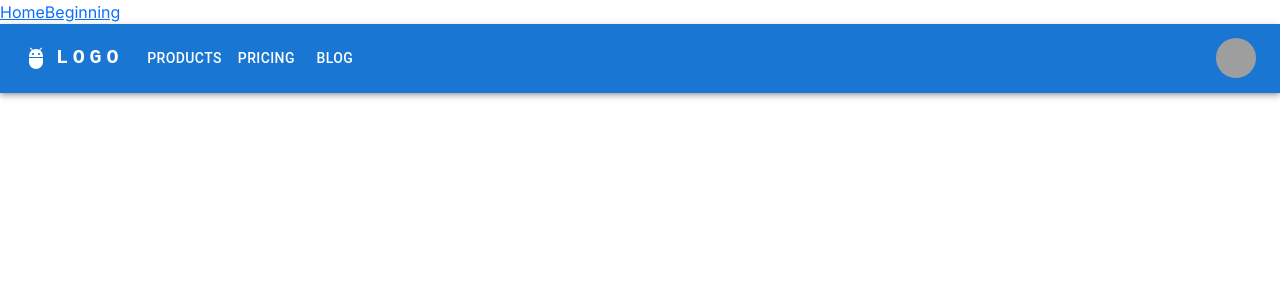
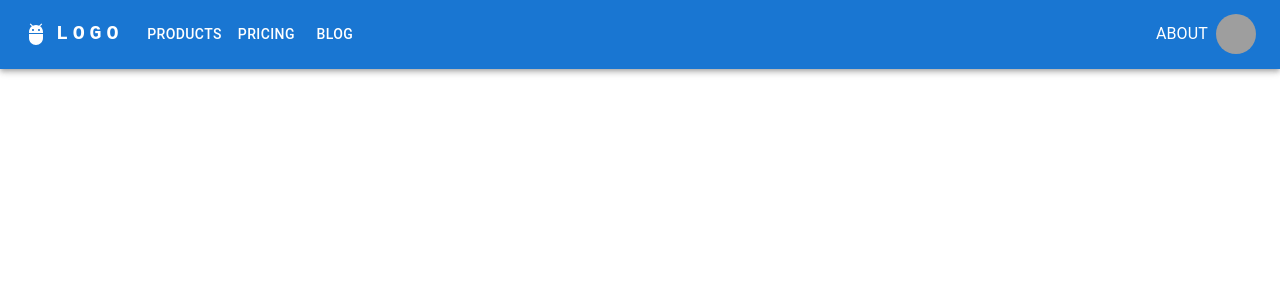
Before and after one commit to kristofer11/kardia2.0, a Next.js app: page / in a window 1280 px wide. Shown: the top 300 px of the page. Built offline with nearby package versions, Linux system fonts and the light colour scheme; grey boxes are pictures that could not be loaded.

Commit message:
start building drop-downs for header

```diff
--- a/src/components/Header/AppBar.jsx
+++ b/src/components/Header/AppBar.jsx
@@ -13,7 +13,10 @@ import Tooltip from '@mui/material/Tooltip';
 import MenuItem from '@mui/material/MenuItem';
 import AdbIcon from '@mui/icons-material/Adb';
 
+//navbar links:
 const pages = ['Products', 'Pricing', 'Blog'];
+
+//Goes with avatar, delete later:
 const settings = ['Profile', 'Account', 'Dashboard', 'Logout'];
 
 function ResponsiveAppBar() {
@@ -58,6 +61,7 @@ function ResponsiveAppBar() {
                         LOGO
                     </Typography>
 
+                    {/* Navigation for SMALLER SCREENS (INCLUDING THE HAMBURGER BUTTON) */}
                     <Box sx={{ flexGrow: 1, display: { xs: 'flex', md: 'none' } }}>
                         <IconButton
                             size="large"
@@ -113,6 +117,9 @@ function ResponsiveAppBar() {
                     >
                         LOGO
                     </Typography>
+
+
+                    {/* navigation menu items LARGER SCREENS: */}
                     <Box sx={{ flexGrow: 1, display: { xs: 'none', md: 'flex' } }}>
                         {pages.map((page) => (
                             <Button
@@ -124,6 +131,34 @@ function ResponsiveAppBar() {
                             </Button>
                         ))}
                     </Box>
+
+
+
+
+
+
+                    {/* Attempting to build a <Box> for each nav item so i can create dropdown... */}
+                    <Box>
+                        <Button
+                            aria-controls='about-menu'
+                            //NEED TO WRITE THIS FUNCTION:
+                            // onClick={handleOpenAboutMenu}
+                        >
+                            <Typography textAlign="center" style={{ color: 'white' }}>About</Typography>
+                        </Button>
+
+                        <Menu>
+                            <MenuItem>
+                                <Typography>Our Beginning</Typography>
+                            </MenuItem>
+                        </Menu>
+                    </Box>
+
+
+
+
+
+
 
                     <Box sx={{ flexGrow: 0 }}>
                         <Tooltip title="Open settings">
--- a/src/components/Header/Header.jsx
+++ b/src/components/Header/Header.jsx
@@ -11,8 +11,6 @@ function Header() {
 
     return (
         <div className='header-div'>
-            <Link href='/' >Home</Link>
-            <Link href='/beginning'>Beginning</Link>
             <AppBar />
         </div>
     );
```
Lines whose indentation alone changed are shown as unchanged.
